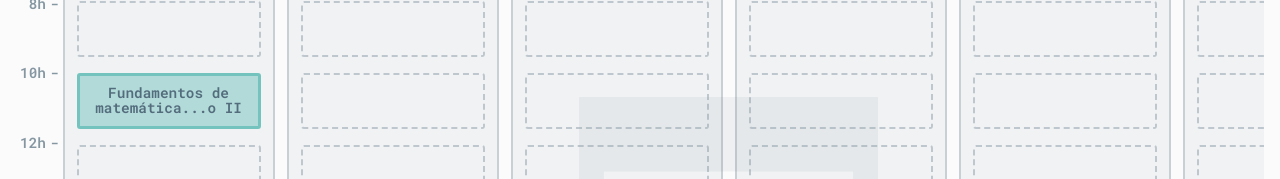
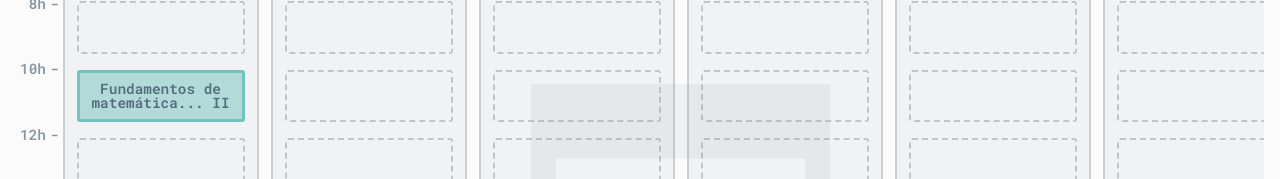
Before and after one commit to RodrigoEC/PlaneJa-Front, a React (Create React App) app: page / in a window 1280 px wide. Shown: the part 716-895 px from the top of the page. Built offline with nearby package versions, Linux system fonts and the light colour scheme; no server answers.

Commit message:
Changes SubjectCard sizes

```diff
--- a/src/components/DailyColumn/DailyColumn.style.tsx
+++ b/src/components/DailyColumn/DailyColumn.style.tsx
@@ -45,14 +45,14 @@ export const SubjectsContainer = styled.div`
 export const EmptySubject = styled.div`
   border: 2px dashed
     ${({ theme }: { theme: DefaultTheme }) => theme.colors.primary}50;
-  height: 3.5rem;
-  width: 11.5rem;
+  height: 3.3rem;
+  width: 10.5rem;
   border-radius: 3px;
   box-sizing: border-box;
 
   @media screen and (max-width: 700px) {
     font-size: 0.8rem;
-    width: 10rem;
+    width: 9rem;
   }
 `;
 
--- a/src/components/ScheduleTable/ScheduleTable.style.tsx
+++ b/src/components/ScheduleTable/ScheduleTable.style.tsx
@@ -27,7 +27,7 @@ export const Timing = styled.div`
   flex-flow: column;
   align-items: flex-end;
   margin-top: 6rem;
-  gap: 3.45rem;
+  gap: 3.2rem;
   margin-left: 0.25rem;
 
   @media screen and (max-width: 700px) {
--- a/src/components/SubjectCard/SubjectCard.styles.tsx
+++ b/src/components/SubjectCard/SubjectCard.styles.tsx
@@ -4,7 +4,7 @@ import { Unlocked } from "../../assets/icons/Unlocked";
 import { colors } from "../../util/colors";
 
 export const LockedIcon = styled(Locked)`
-  width: 1rem;
+  width: 0.8rem;
   position: absolute;
   align-self: center;
   fill: transparent;
@@ -15,7 +15,7 @@ export const LockedIcon = styled(Locked)`
 `;
 
 export const UnlockedIcon = styled(Unlocked)`
-  width: 1.25rem;
+  width: 1rem;
   position: absolute;
   align-self: center;
   fill: transparent;
@@ -32,10 +32,10 @@ export const Wrapper = styled.div`
   background-color: ${({ variant }: { variant: keyof typeof colors }) =>
     colors[variant]}80;
   cursor: pointer;
-  height: 3.5rem;
+  height: 3.3rem;
   align-items: center;
   padding: 0.5rem;
-  width: 11.5rem;
+  width: 10.5rem;
   box-sizing: border-box;
   border-radius: 3px;
   border: 3px solid
@@ -46,10 +46,9 @@ export const Wrapper = styled.div`
   text-align: center;
   animation: appear 0.3s;
 
-
   @media screen and (max-width: 700px) {
     font-size: 0.78rem;
-    width: 10rem;
+    width: 9rem;
   }
 
   &:hover {
--- a/src/components/SubjectCard/SubjectCard.tsx
+++ b/src/components/SubjectCard/SubjectCard.tsx
@@ -13,7 +13,7 @@ export const SubjectCard = ({
 }): ReactElement => {
   const [isLocked, setIsLocked] = useState(locked);
   const displayedTitle =
-    title.length > 30 ? title.slice(0, 25) + "..." + title.slice(-4) : title;
+    title.length > 30 ? title.slice(0, 25) + "..." + title.slice(-3) : title;
 
   // TODO: Add update formdata on unlock or lock feature
   const onClick = (): void => {
```
